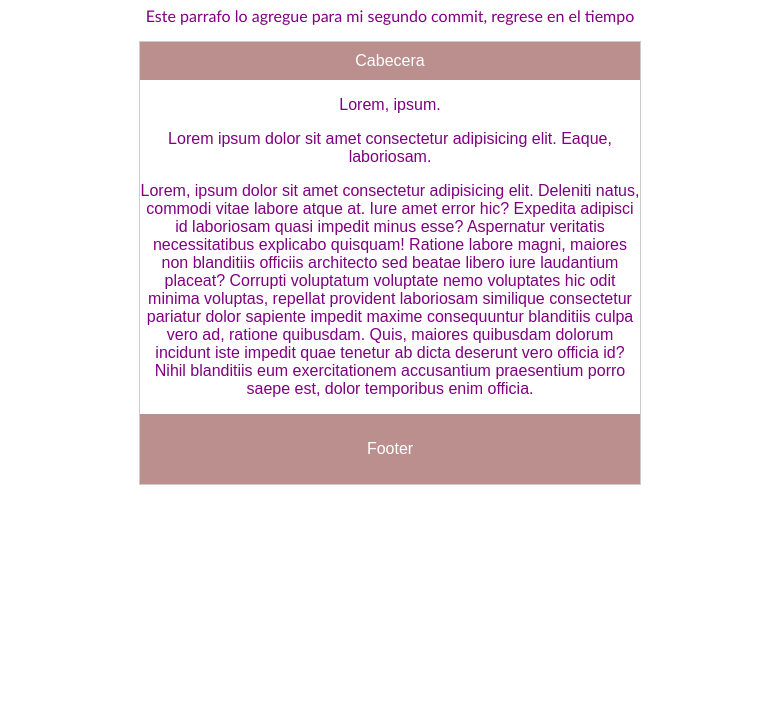
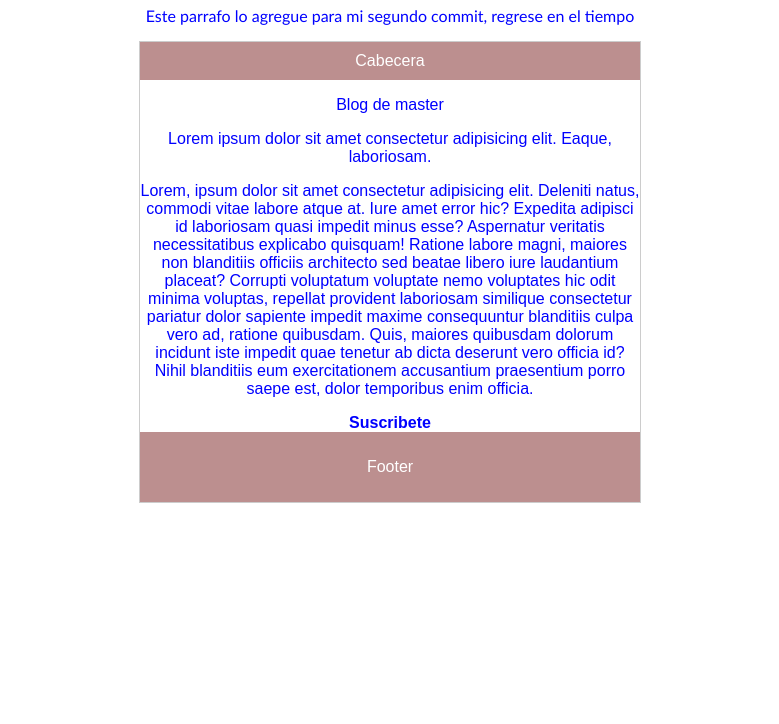
Before and after one commit to emanuelxmejia/testGit, a plain HTML site: page index.html in a window 1280 px wide. Shown: the part 76-800 px from the top of the page, without its empty margins (250-1029 px from the left). Drawn offline with Linux system fonts and the light colour scheme.

Commit message:
Agregue suscripcio, cabie el titulo de la cabecera y puse todo azul

```diff
--- a/css/style.css
+++ b/css/style.css
@@ -1,6 +1,6 @@
 body {
     text-align: center;
-    color: purple;
+    color: blue;
     font-family: 'Gill Sans', 'Gill Sans MT', Calibri, 'Trebuchet MS', sans-serif;
 }
 
--- a/index.html
+++ b/index.html
@@ -15,7 +15,7 @@
         <div class="post__cabecera">
             Cabecera
         </div>
-        <p>Lorem, ipsum.</p>
+        <p>Blog de master</p>
         <p>
             Lorem ipsum dolor sit amet consectetur adipisicing elit. Eaque, laboriosam.
         </p>
@@ -23,6 +23,7 @@
         <p>
             Lorem, ipsum dolor sit amet consectetur adipisicing elit. Deleniti natus, commodi vitae labore atque at. Iure amet error hic? Expedita adipisci id laboriosam quasi impedit minus esse? Aspernatur veritatis necessitatibus explicabo quisquam! Ratione labore magni, maiores non blanditiis officiis architecto sed beatae libero iure laudantium placeat? Corrupti voluptatum voluptate nemo voluptates hic odit minima voluptas, repellat provident laboriosam similique consectetur pariatur dolor sapiente impedit maxime consequuntur blanditiis culpa vero ad, ratione quibusdam. Quis, maiores quibusdam dolorum incidunt iste impedit quae tenetur ab dicta deserunt vero officia id? Nihil blanditiis eum exercitationem accusantium praesentium porro saepe est, dolor temporibus enim officia.
         </p>
+        <b>Suscribete</b>
         <div class="post__footer">
             <p>Footer</p>
         </div>
```
